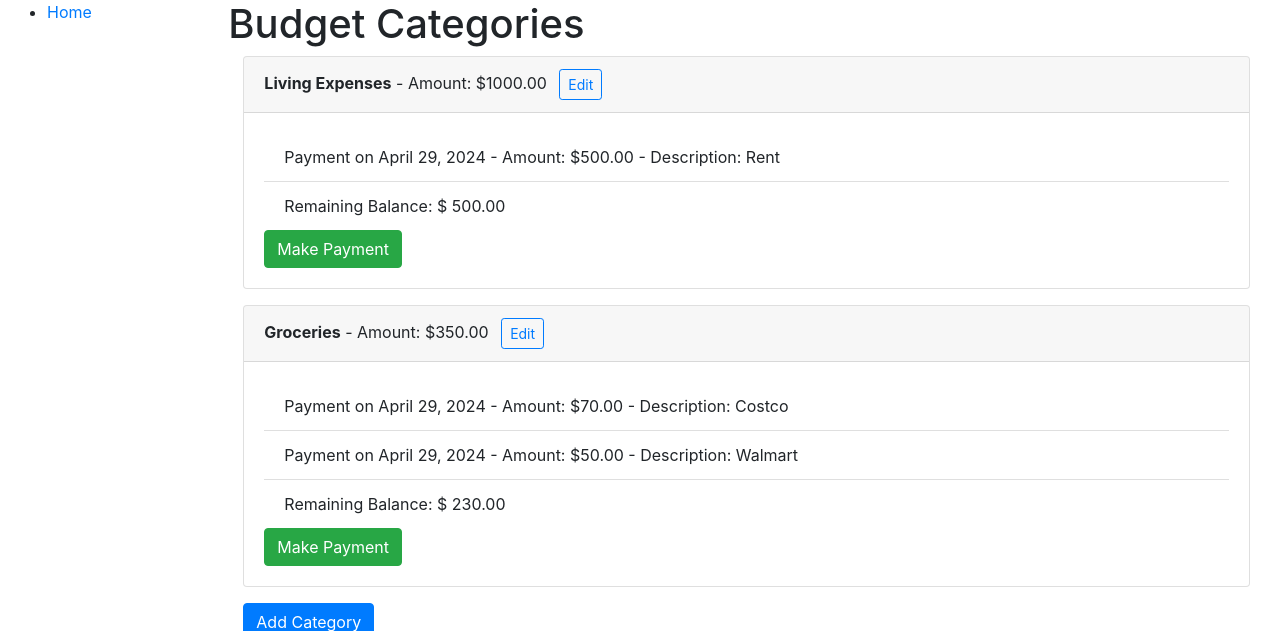
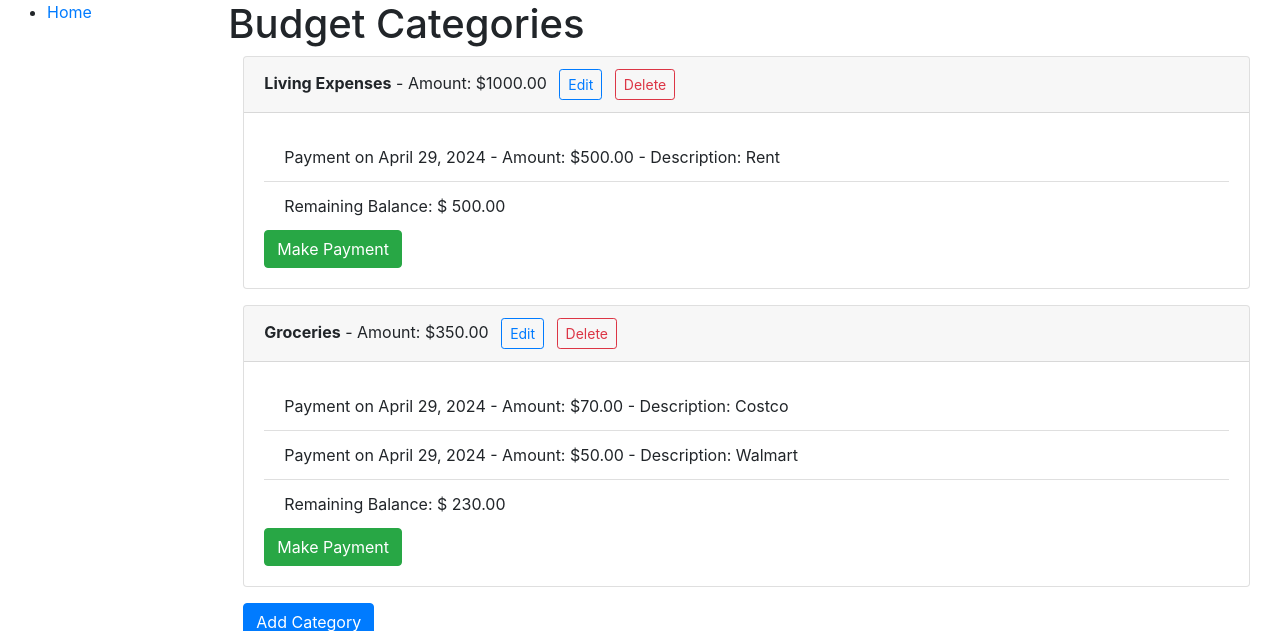
Before and after one commit to Mechanist0/budget_tracker, a Django app: page /budget/ in a window 1280 px wide. Shown: the top 631 px of the page. Run offline with Django 5.2, Linux system fonts and the light colour scheme; data comes from the database, SQL or seed files in the repository; both versions use the stored data as it was after the commit; some libraries are stand-ins or nearby versions.

Commit message:
Adding category delte functionality

```diff
--- a/budget/templates/index.html
+++ b/budget/templates/index.html
@@ -9,6 +9,10 @@
         <div class="card-header">
             <strong>{{ budget.category }}</strong> - Amount: ${{ budget.amount }}
             <a href="{% url 'budget_edit' budget.id %}" class="btn btn-sm btn-outline-primary ml-2">Edit</a>
+            <form action="{% url 'budget_delete' budget.id %}" method="post" class="d-inline">
+                {% csrf_token %}
+                <button type="submit" class="btn btn-sm btn-outline-danger ml-2">Delete</button>
+            </form>
         </div>
         <div class="card-body">
             {% if budget.payments.all %}
--- a/budget/urls.py
+++ b/budget/urls.py
@@ -1,9 +1,11 @@
 from django.urls import path
 from . import views
+from .views import budget_delete
 
 urlpatterns = [
     path('', views.index, name='index'),
     path('budget/new/', views.budget_create, name='budget_create'),
     path('budget/<int:budget_id>/make_payment/', views.make_payment, name='make_payment'),
     path('budget_edit/<int:id>/', views.budget_edit, name='budget_edit'),
+    path('budget_delete/<int:id>/', budget_delete, name='budget_delete'),
 ]
--- a/budget/views.py
+++ b/budget/views.py
@@ -56,3 +56,13 @@ def budget_edit(request, id):
         form = BudgetForm(instance=budget)
 
     return render(request, 'budget_edit.html', {'form': form})
+
+def budget_delete(request, id):
+    try:
+        budget = Budget.objects.get(id=id)
+    except Budget.DoesNotExist:
+        return redirect('index')
+
+    if request.method == 'POST':
+        budget.delete()
+        return redirect('index')
```
Also changed, not shown: db.sqlite3.
